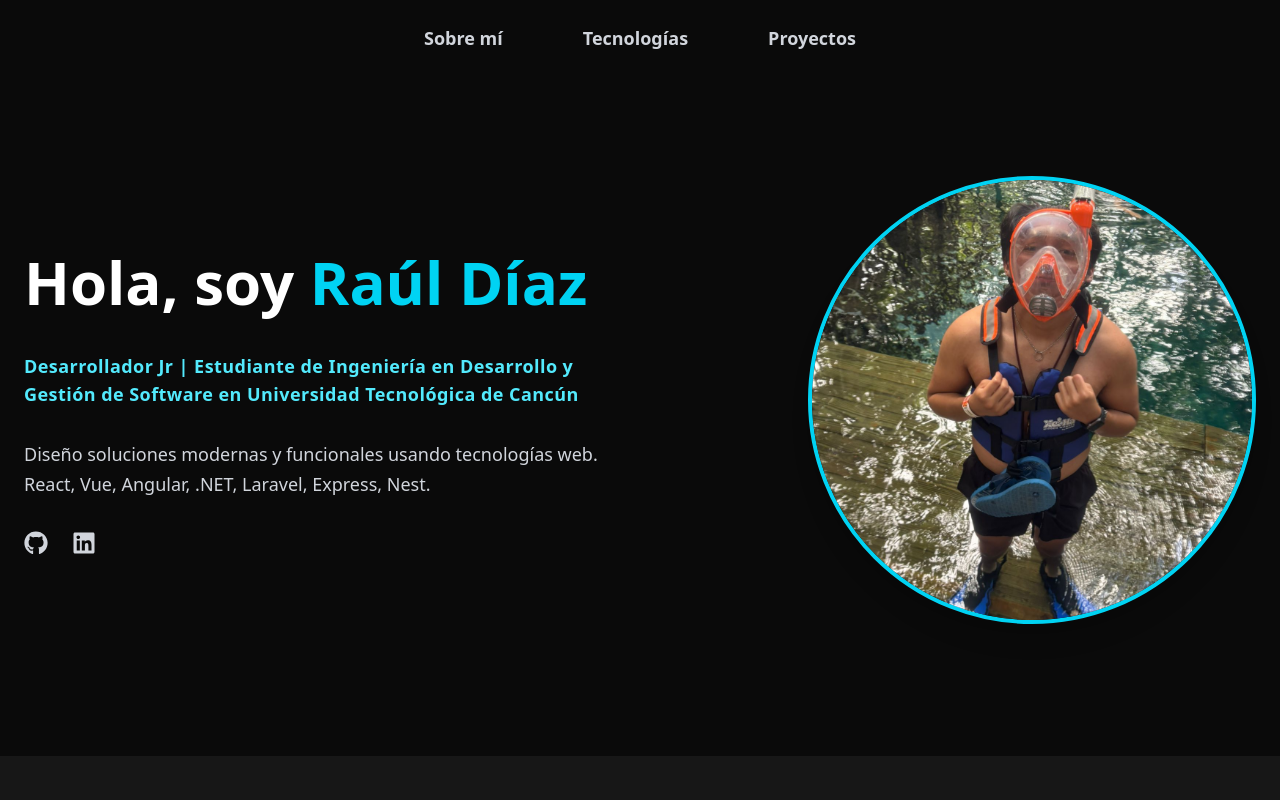
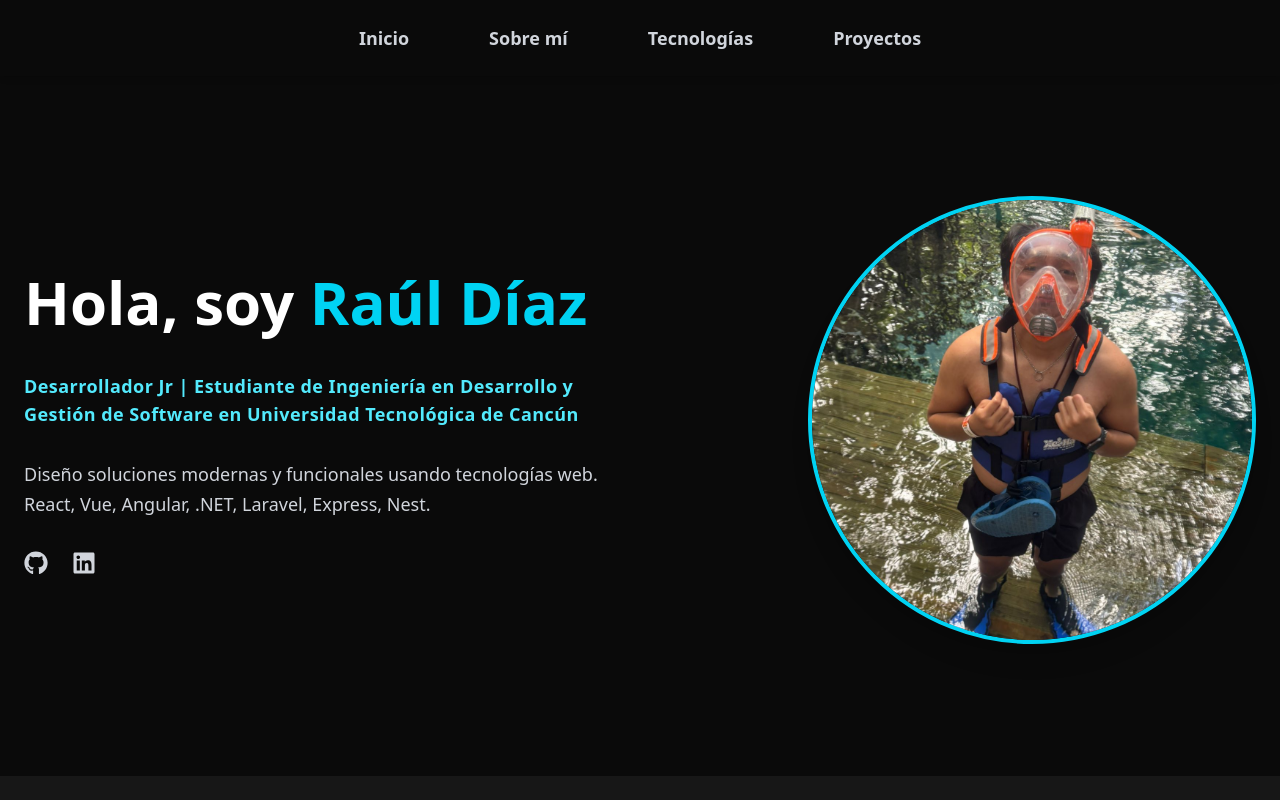
Before and after one commit to RaulD32/Portfolio, a React (Vite) app: page / in a window 1280 px wide. Shown: the top 800 px of the page. Built offline with nearby package versions, Linux system fonts and the light colour scheme.

Commit message:
fixes for navbar

```diff
--- a/src/App.tsx
+++ b/src/App.tsx
@@ -9,7 +9,7 @@ const App = () => {
   return (
     <>
       <Navbar />
-      <main>
+      <main className="pt-20 md:pt-24 bg-neutral-950">
         <Hero />
         <About />
         <Skills />
--- a/src/components/About.tsx
+++ b/src/components/About.tsx
@@ -1,6 +1,6 @@
 const About = () => {
   return (
-    <section className="bg-neutral-900 text-white py-10 px-4" id="Sobre mí">
+    <section className="bg-neutral-900 text-white py-10 px-4 pt-18" id="Sobre mí">
       <div className="max-w-6xl mx-auto">
         <h2 className="text-3xl sm:text-4xl font-bold text-cyan-400 text-center mb-8">
           Sobre mí
--- a/src/components/Hero.tsx
+++ b/src/components/Hero.tsx
@@ -1,9 +1,21 @@
-import { FaGithub, FaLinkedin } from 'react-icons/fa'
-
+import { FaGithub, FaLinkedin } from 'react-icons/fa';
 
 const Hero = () => {
   return (
-    <section className="min-h-[85vh] bg-neutral-950 text-white flex items-start justify-center px-6 pt-10 sm:pt-25">
+    <>
+      <style>{`
+        html {
+          scroll-behavior: smooth;
+        }
+        #Inicio {
+          scroll-margin-top: 5rem; /* Ajusta según el alto de tu header o espacio que quieras */
+        }
+      `}</style>
+
+      <section
+        id="Inicio"
+        className="min-h-[85vh] bg-neutral-950 text-white flex items-start justify-center px-6 pt-5 sm:pt-25"
+      >
         <div className="max-w-7xl w-full grid grid-cols-1 md:grid-cols-2 gap-8 md:gap-16 items-center">
 
           {/* Texto + Imagen */}
@@ -36,21 +48,12 @@ const Hero = () => {
 
             {/* Redes sociales */}
             <div className="flex justify-center md:justify-start gap-6 items-center text-gray-300 text-2xl">
-            {/* <a href="mailto:joserauldiaz779@gmail.com" className="hover:text-cyan-400 transition" title="Correo">
-              <MdEmail />
-            </a> */}
-            <a href="https://github.com/RaulD32" target="_blank" className="hover:text-cyan-400 transition" title="GitHub">
+              <a href="https://github.com/RaulD32" target="_blank" rel="noopener noreferrer" className="hover:text-cyan-400 transition" title="GitHub">
                 <FaGithub />
               </a>
-            <a href="https://www.linkedin.com/in/jos%C3%A9-ra%C3%BAl-d%C3%ADaz-1258422b4/" target="_blank" className="hover:text-cyan-400 transition" title="LinkedIn">
+              <a href="https://www.linkedin.com/in/jos%C3%A9-ra%C3%BAl-d%C3%ADaz-1258422b4/" target="_blank" rel="noopener noreferrer" className="hover:text-cyan-400 transition" title="LinkedIn">
                 <FaLinkedin />
               </a>
-            {/* <a href="https://instagram.com/tuusuario" target="_blank" className="hover:text-cyan-400 transition" title="Instagram">
-              <FaInstagram />
-            </a>
-            <a href="https://facebook.com/tuusuario" target="_blank" className="hover:text-cyan-400 transition" title="Facebook">
-              <FaFacebook />
-            </a> */}
             </div>
           </div>
 
@@ -66,6 +69,7 @@ const Hero = () => {
           </div>
         </div>
       </section>
+    </>
   )
 }
 
--- a/src/components/Navbar.tsx
+++ b/src/components/Navbar.tsx
@@ -1,35 +1,25 @@
 import { useState } from 'react'
-import {  Bars3Icon, XMarkIcon } from '@heroicons/react/24/outline'
+import { Bars3Icon, XMarkIcon } from '@heroicons/react/24/outline'
 
 const Navbar = () => {
   const [open, setOpen] = useState(false)
 
   return (
-    <header className="bg-neutral-950 text-gray-300 shadow-md">
+    <header className="fixed top-0 left-0 right-0 z-50 bg-neutral-950 text-gray-300 shadow-md">
       <nav className="max-w-7xl mx-auto px-4 md:px-6 py-4 md:py-6 flex items-center justify-between">
-
         <ul className="hidden md:flex gap-16 text-lg font-semibold items-center justify-center flex-1">
-          {['Sobre mí', 'Tecnologías', 'Proyectos'].map((item) => (
+          {['Inicio','Sobre mí', 'Tecnologías', 'Proyectos'].map((item) => (
             <li key={item}>
               <a
                 href={`#${item}`}
                 className="hover:text-white transition-colors duration-300 px-2 py-1 rounded-md hover:bg-gray-700"
               >
-                {item === 'about' ? 'About me' : item.charAt(0).toUpperCase() + item.slice(1)}
+                {item.charAt(0).toUpperCase() + item.slice(1)}
               </a>
             </li>
           ))}
-          {/* <li>
-            <button
-              className="hover:text-white transition-colors duration-300 px-2 py-1 rounded-md hover:bg-gray-700"
-              aria-label="Modo oscuro (solo visual)"
-            >
-              <SunIcon className="w-7 h-7" />
-            </button>
-          </li> */}
         </ul>
 
-        {/* Botón hamburguesa móvil pequeño y discreto */}
         <button
           className="md:hidden hover:text-gray-400 transition-colors duration-200 p-1 rounded focus:outline-none focus:ring-2 focus:ring-gray-600"
           onClick={() => setOpen(!open)}
@@ -44,7 +34,6 @@ const Navbar = () => {
         </button>
       </nav>
 
-      {/* Menú móvil desplegable más estilizado */}
       <div
         className={`md:hidden overflow-hidden transition-max-height duration-300 ease-in-out ${
           open ? 'max-h-[400px]' : 'max-h-0'
@@ -54,7 +43,7 @@ const Navbar = () => {
           className="flex flex-col gap-2 px-6 pb-4 bg-gradient-to-b from-neutral-800 via-neutral-900 to-black rounded-b-md
             shadow-lg text-sm font-medium text-gray-300 items-center border-t border-gray-700"
         >
-          {['Sobre mí', 'Tecnologías', 'Proyectos'].map((item, i, arr) => (
+          {['Inicio','Sobre mí', 'Tecnologías', 'Proyectos'].map((item, i, arr) => (
             <li
               key={item}
               className={`w-full text-center ${
@@ -66,11 +55,10 @@ const Navbar = () => {
                 onClick={() => setOpen(false)}
                 className="block px-4 py-2 rounded-md transition-transform duration-150 hover:text-white hover:bg-gray-700 hover:scale-105"
               >
-                {item === 'about' ? 'About me' : item.charAt(0).toUpperCase() + item.slice(1)}
+                {item.charAt(0).toUpperCase() + item.slice(1)}
               </a>
             </li>
           ))}
-
         </ul>
       </div>
     </header>
--- a/src/components/Projects.tsx
+++ b/src/components/Projects.tsx
@@ -57,7 +57,7 @@ export default function ProjectsSection() {
   return (
     <section
       id="Proyectos"
-      className="py-16 px-4 sm:px-6 lg:px-16 bg-neutral-950 text-white"
+      className="pt-18 py-16 px-4 sm:px-6 lg:px-16 bg-neutral-950 text-white"
     >
       <h2 className="text-3xl sm:text-4xl font-bold text-cyan-400 text-center mb-12">
         Proyectos Destacados
--- a/src/components/Skills.tsx
+++ b/src/components/Skills.tsx
@@ -87,7 +87,7 @@ export default function SkillsSection() {
   ];
 
   return (
-    <section className="py-16 px-4 sm:px-6 lg:px-16 bg-neutral-950 text-white" id="Tecnologías">
+    <section className="pt-18 py-16 px-4 sm:px-6 lg:px-16 bg-neutral-950 text-white" id="Tecnologías">
       <h2 className="text-3xl sm:text-4xl font-bold text-cyan-400 text-center mb-12">
         Tecnologías con las que he trabajado
       </h2>
```
Lines whose indentation alone changed are shown as unchanged.
